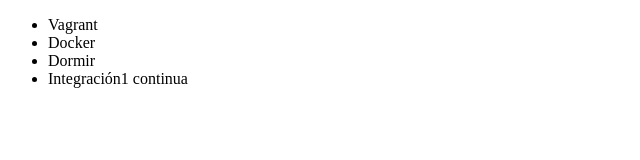
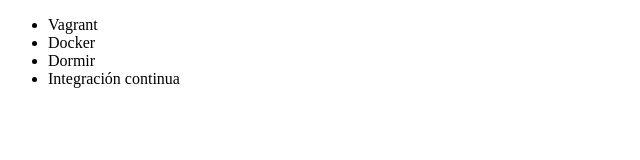
Before and after one commit to AndrewGC7/alura, a plain HTML site: page index.html in a window 1280 px wide. Shown: the full height of the page, 0-640 px from the left. Drawn offline with Linux system fonts and the light colour scheme.

Commit message:
Corregido el curso de integracion continua

```diff
--- a/index.html
+++ b/index.html
@@ -9,7 +9,7 @@
          <li> Vagrant </li>
          <li> Docker </li>
          <li> Dormir </li>
-         <li> Integración1 continua </li>
+         <li> Integración continua </li>
      </ul>
 </body>
 </html>
```
